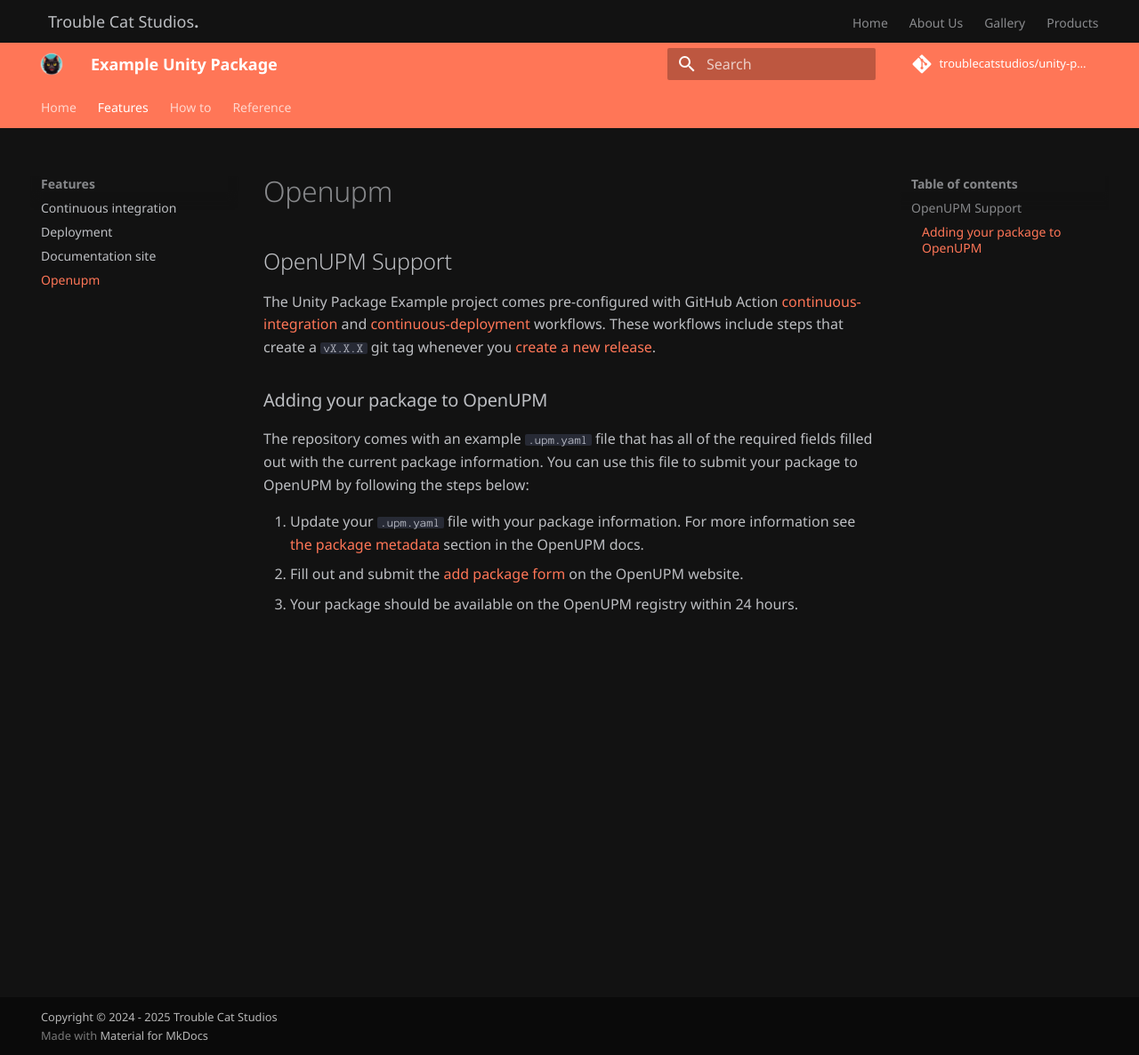
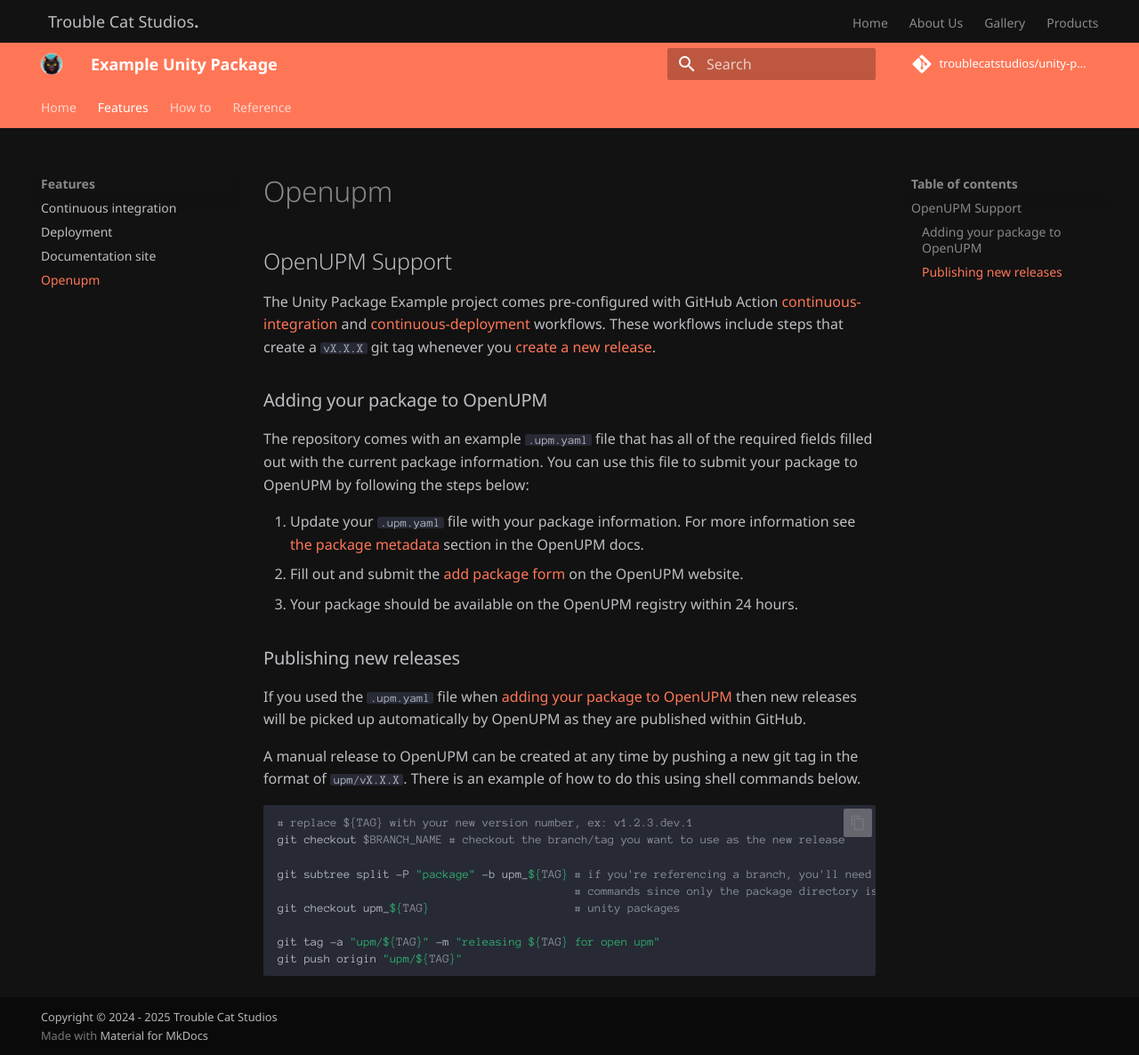
Before and after one commit to troublecatstudios/unity-package-example, an MkDocs documentation site: the page built from docs/features/openupm.md, in a window 1280 px wide and 1186 px high. Shown: the whole window at 89% size. Built offline with MkDocs 1.6.1 and Material for MkDocs 9.7.7, drawn with Linux system fonts in a browser that asks for light colours; comment, search, counter and statistics services are not loaded; the version menu is left out.

````diff
--- a/docs/features/openupm.md
+++ b/docs/features/openupm.md
@@ -1,7 +1,6 @@
 ## OpenUPM Support
 
 The Unity Package Example project comes pre-configured with GitHub Action [continuous-integration](./continuous-integration.md) and [continuous-deployment](./continuous-deployment.md) workflows. These workflows include steps that create a `vX.X.X` git tag whenever you [create a new release](./../howto/create-a-release.md).
-
 
 ### Adding your package to OpenUPM
 
@@ -10,3 +9,21 @@ The repository comes with an example `.upm.yaml` file that has all of the requir
 1. Update your `.upm.yaml` file with your package information. For more information see [the package metadata](https://openupm.com/docs/adding-upm-package.html#package-metadata-yaml-file) section in the OpenUPM docs.
 2. Fill out and submit the [add package form](https://openupm.com/packages/add/) on the OpenUPM website.
 3. Your package should be available on the OpenUPM registry within 24 hours.
+
+### Publishing new releases
+
+If you used the `.upm.yaml` file when [adding your package to OpenUPM](#adding-your-package-to-openupm) then new releases will be picked up automatically by OpenUPM as they are published within GitHub.
+
+A manual release to OpenUPM can be created at any time by pushing a new git tag in the format of `upm/vX.X.X`. There is an example of how to do this using shell commands below.
+
+```bash
+# replace ${TAG} with your new version number, ex: v1.2.3.dev.1
+git checkout $BRANCH_NAME # checkout the branch/tag you want to use as the new release
+
+git subtree split -P "package" -b upm_${TAG} # if you're referencing a branch, you'll need to run these
+                                             # commands since only the package directory is shipped in
+git checkout upm_${TAG}                      # unity packages
+
+git tag -a "upm/${TAG}" -m "releasing ${TAG} for open upm"
+git push origin "upm/${TAG}"
+```
````
Also changed, not shown: docs/features/changelog-management.md (+11 -0 lines), docs/features/continuous-integration.md (+12 -0 lines), docs/features/deployment.md (+4 -0 lines), package/CHANGELOG.md (+1 -0 lines).
